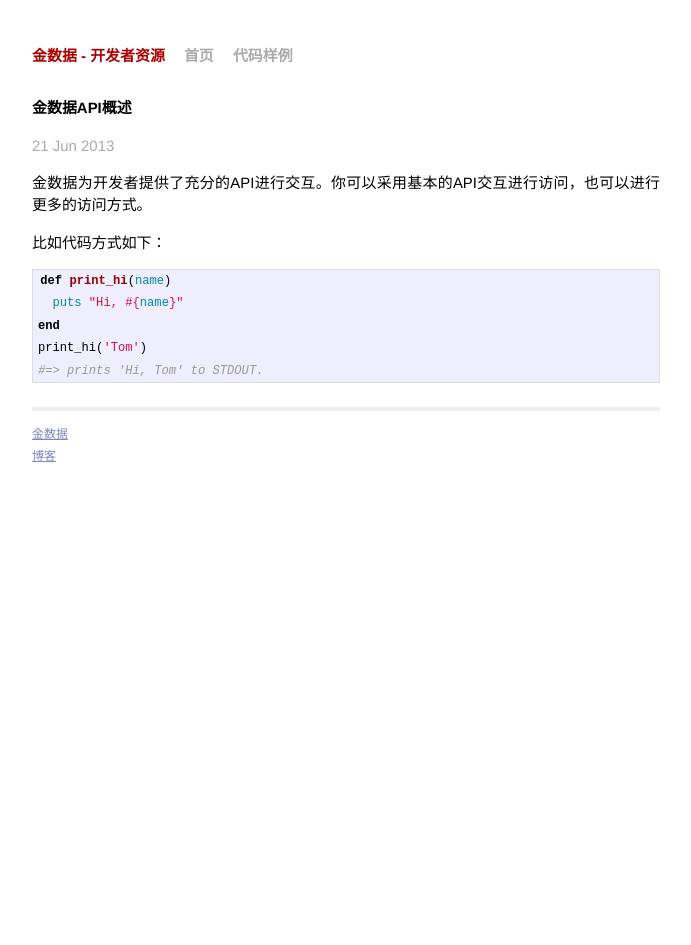
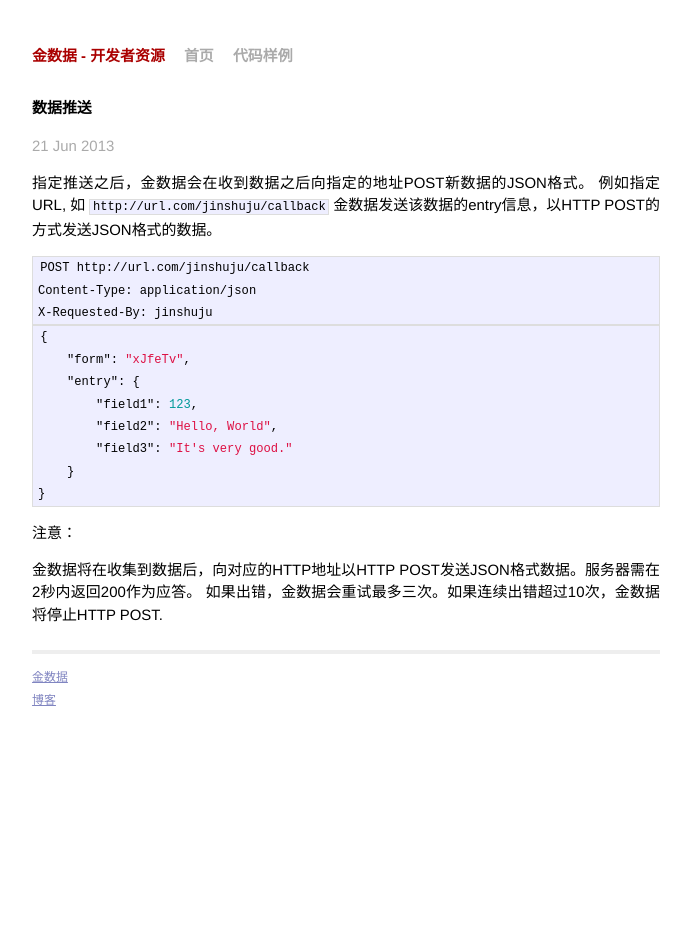
Before and after one commit to jinshuju/developer.jinshuju.net, a Jekyll site: the page built from _posts/2013-06-21-overview.md, in a window 1280 px wide. Shown: the whole page, without its empty margins (294-985 px from the left). Built offline with Jekyll 4.4.1, drawn with Linux system fonts in a browser that asks for light colours.

Commit message:
add htt push

```diff
--- a/_posts/2013-06-21-overview.md
+++ b/_posts/2013-06-21-overview.md
@@ -1,17 +1,30 @@
 ---
 layout: post
-title:  "金数据API概述"
+title:  "数据推送"
 date:   2013-06-21 10:32:09
 ---
 
-金数据为开发者提供了充分的API进行交互。你可以采用基本的API交互进行访问，也可以进行更多的访问方式。
+指定推送之后，金数据会在收到数据之后向指定的地址POST新数据的JSON格式。
+例如指定URL, 如 `http://url.com/jinshuju/callback`
+金数据发送该数据的entry信息，以HTTP POST的方式发送JSON格式的数据。
 
-比如代码方式如下：
+{% highlight bash %}
+POST http://url.com/jinshuju/callback
+Content-Type: application/json
+X-Requested-By: jinshuju
+{% endhighlight %}
 
-{% highlight ruby %}
-def print_hi(name)
-  puts "Hi, #{name}"
-end
-print_hi('Tom')
-#=> prints 'Hi, Tom' to STDOUT.
+{% highlight json %}
+{
+    "form": "xJfeTv",
+    "entry": {
+        "field1": 123,
+        "field2": "Hello, World",
+        "field3": "It's very good."
+    }
+}
 {% endhighlight %}
+
+注意：
+
+金数据将在收集到数据后，向对应的HTTP地址以HTTP POST发送JSON格式数据。服务器需在2秒内返回200作为应答。 如果出错，金数据会重试最多三次。如果连续出错超过10次，金数据将停止HTTP POST.
```
Also changed, not shown: Gemfile.lock (added).
